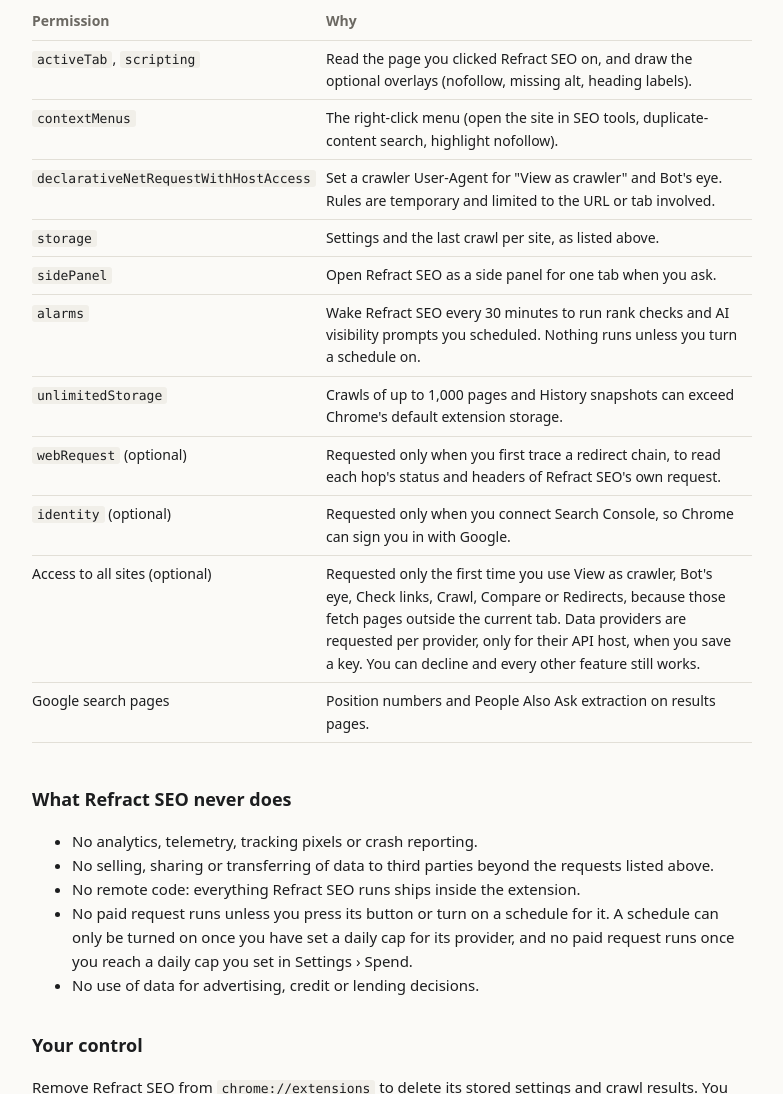
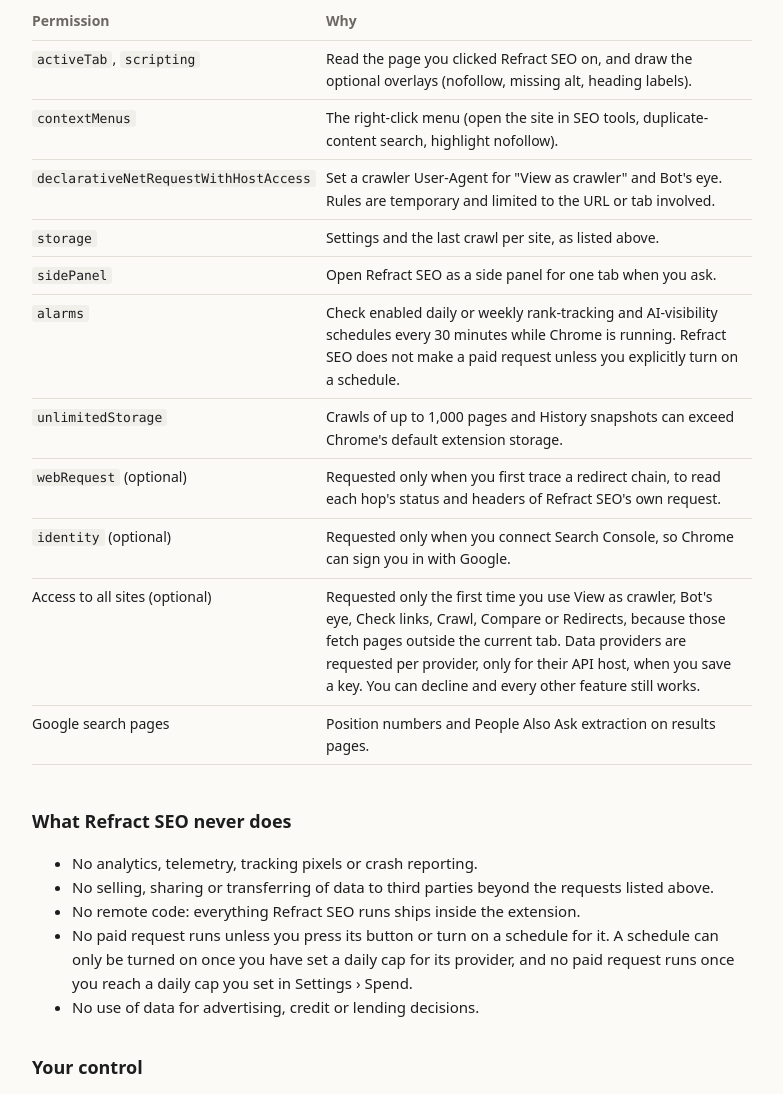
Before and after one commit to srewoo/Refract, a browser extension: page privacy.html in a window 1280 px wide. Shown: the part 5111-6205 px from the top of the page, without its empty margins (248-1031 px from the left). Drawn offline with Linux system fonts and the light colour scheme.

Commit message:
6th commit

```diff
--- a/package.json
+++ b/package.json
@@ -1,6 +1,6 @@
 {
   "name": "refract-seo",
-  "version": "3.4",
+  "version": "3.5",
   "private": true,
   "description": "Refract SEO Chrome extension. No build step: the folder loads unpacked as-is; `npm run build` makes the Web Store zip.",
   "type": "module",
--- a/privacy.html
+++ b/privacy.html
@@ -84,7 +84,7 @@
     <tr><td><code>declarativeNetRequestWithHostAccess</code></td><td>Set a crawler User-Agent for "View as crawler" and Bot's eye. Rules are temporary and limited to the URL or tab involved.</td></tr>
     <tr><td><code>storage</code></td><td>Settings and the last crawl per site, as listed above.</td></tr>
     <tr><td><code>sidePanel</code></td><td>Open Refract SEO as a side panel for one tab when you ask.</td></tr>
-    <tr><td><code>alarms</code></td><td>Wake Refract SEO every 30 minutes to run rank checks and AI visibility prompts you scheduled. Nothing runs unless you turn a schedule on.</td></tr>
+    <tr><td><code>alarms</code></td><td>Check enabled daily or weekly rank-tracking and AI-visibility schedules every 30 minutes while Chrome is running. Refract SEO does not make a paid request unless you explicitly turn on a schedule.</td></tr>
     <tr><td><code>unlimitedStorage</code></td><td>Crawls of up to 1,000 pages and History snapshots can exceed Chrome's default extension storage.</td></tr>
     <tr><td><code>webRequest</code> (optional)</td><td>Requested only when you first trace a redirect chain, to read each hop's status and headers of Refract SEO's own request.</td></tr>
     <tr><td><code>identity</code> (optional)</td><td>Requested only when you connect Search Console, so Chrome can sign you in with Google.</td></tr>
```
Also changed, not shown: manifest.json.
